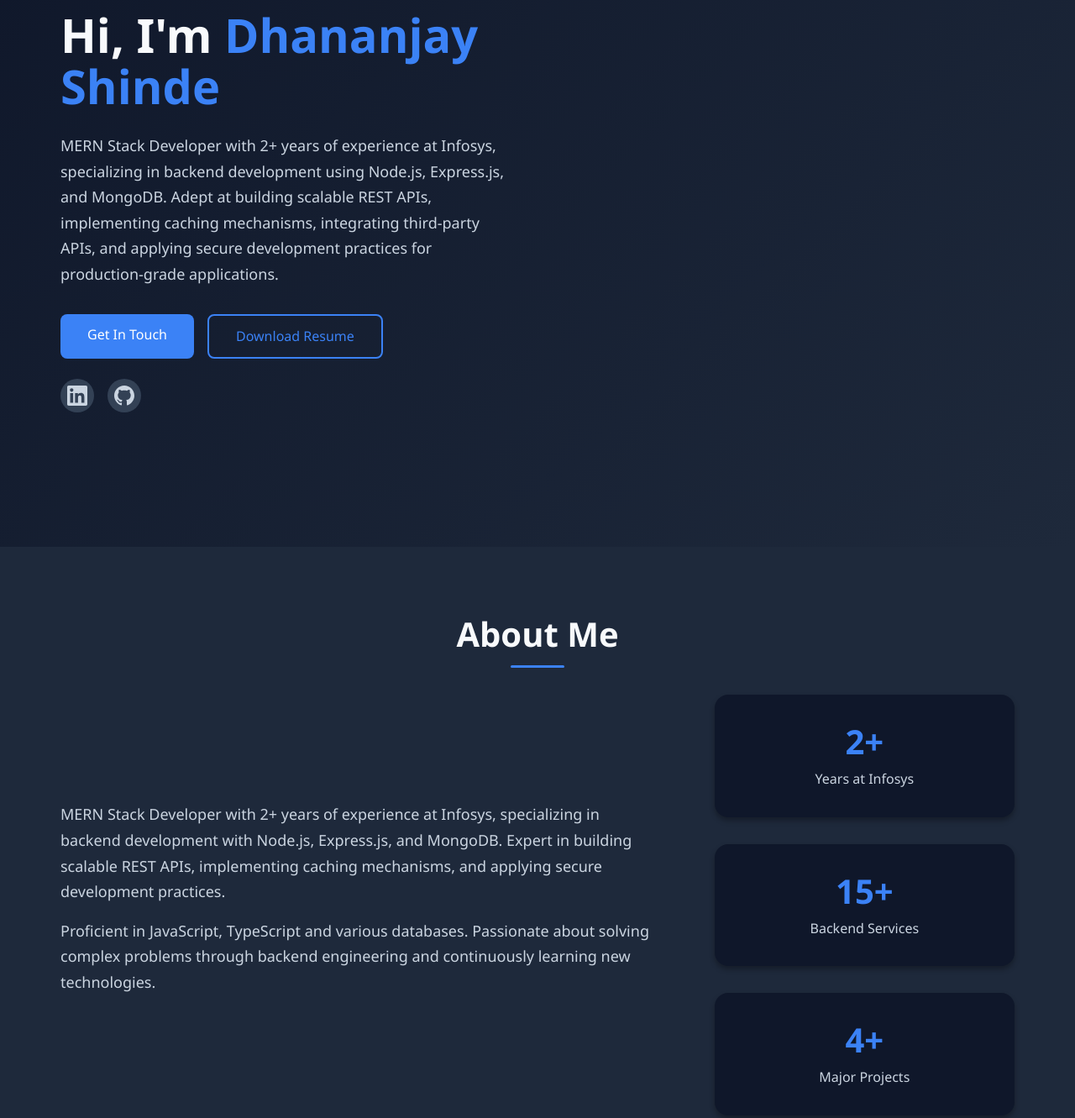
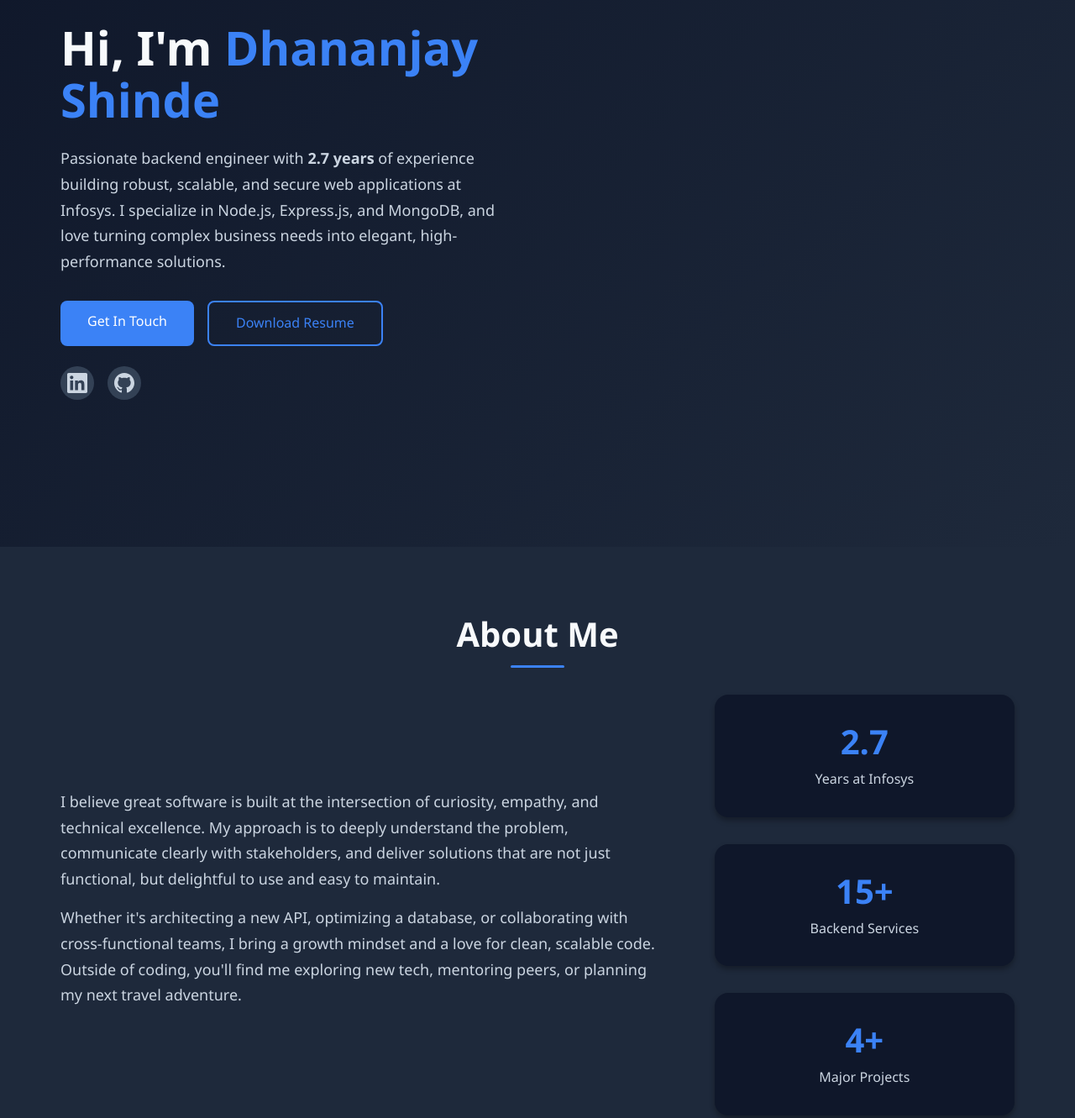
Before and after one commit to Dhananjay-M-Shinde/dhananjay-portfolio, a plain HTML site: page index.html in a window 1280 px wide. Shown: the part 149-1480 px from the top of the page at 84% size. Drawn offline with Linux system fonts and the light colour scheme.

Commit message:
intro changed

```diff
--- a/index.html
+++ b/index.html
@@ -57,9 +57,7 @@
                 <h1 class="hero-title">Hi, I'm <span class="highlight">Dhananjay Shinde</span></h1>
                 <h2 class="hero-subtitle">MERN Stack Developer</h2>
                 <p class="hero-description">
-                    MERN Stack Developer with 2+ years of experience at Infosys, specializing in backend development using
-                    Node.js, Express.js, and MongoDB. Adept at building scalable REST APIs, implementing caching mechanisms,
-                    integrating third-party APIs, and applying secure development practices for production-grade applications.
+                    Passionate backend engineer with <b>2.7 years</b> of experience building robust, scalable, and secure web applications at Infosys. I specialize in Node.js, Express.js, and MongoDB, and love turning complex business needs into elegant, high-performance solutions.
                 </p>
                 <div class="hero-buttons">
                     <a href="#contact" class="btn btn-primary">Get In Touch</a>
@@ -90,18 +88,15 @@
             <div class="about-content">
                 <div class="about-text">
                     <p>
-                        MERN Stack Developer with 2+ years of experience at Infosys, specializing in backend development
-                        with Node.js, Express.js, and MongoDB. Expert in building scalable REST APIs, implementing caching
-                        mechanisms, and applying secure development practices.
+                        I believe great software is built at the intersection of curiosity, empathy, and technical excellence. My approach is to deeply understand the problem, communicate clearly with stakeholders, and deliver solutions that are not just functional, but delightful to use and easy to maintain.
                     </p>
                     <p>
-                        Proficient in JavaScript, TypeScript and various databases. Passionate about solving
-                        complex problems through backend engineering and continuously learning new technologies.
+                        Whether it's architecting a new API, optimizing a database, or collaborating with cross-functional teams, I bring a growth mindset and a love for clean, scalable code. Outside of coding, you'll find me exploring new tech, mentoring peers, or planning my next travel adventure.
                     </p>
                 </div>
                 <div class="about-stats">
                     <div class="stat">
-                        <h3>2+</h3>
+                        <h3>2.7</h3>
                         <p>Years at Infosys</p>
                     </div>
                     <div class="stat">
```
